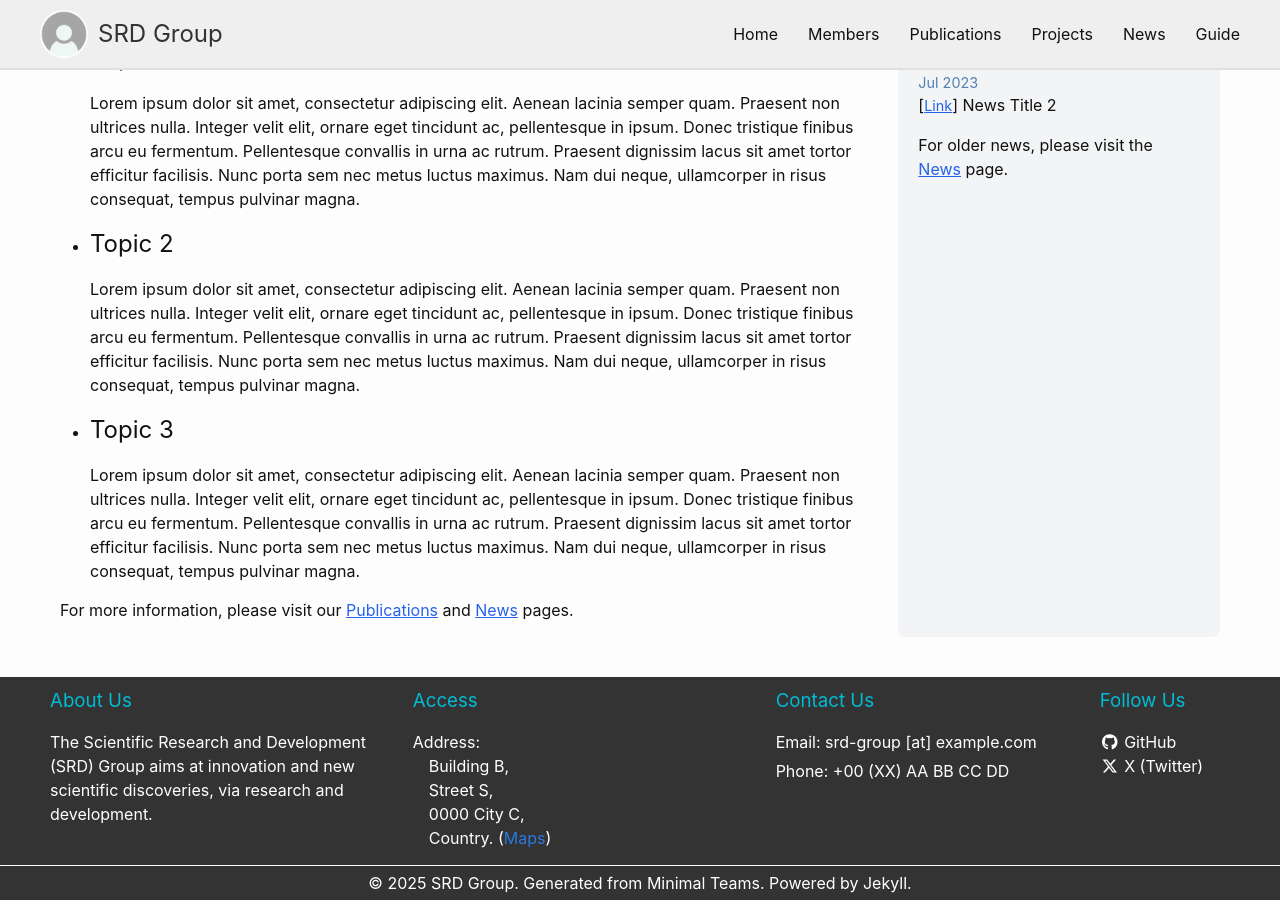
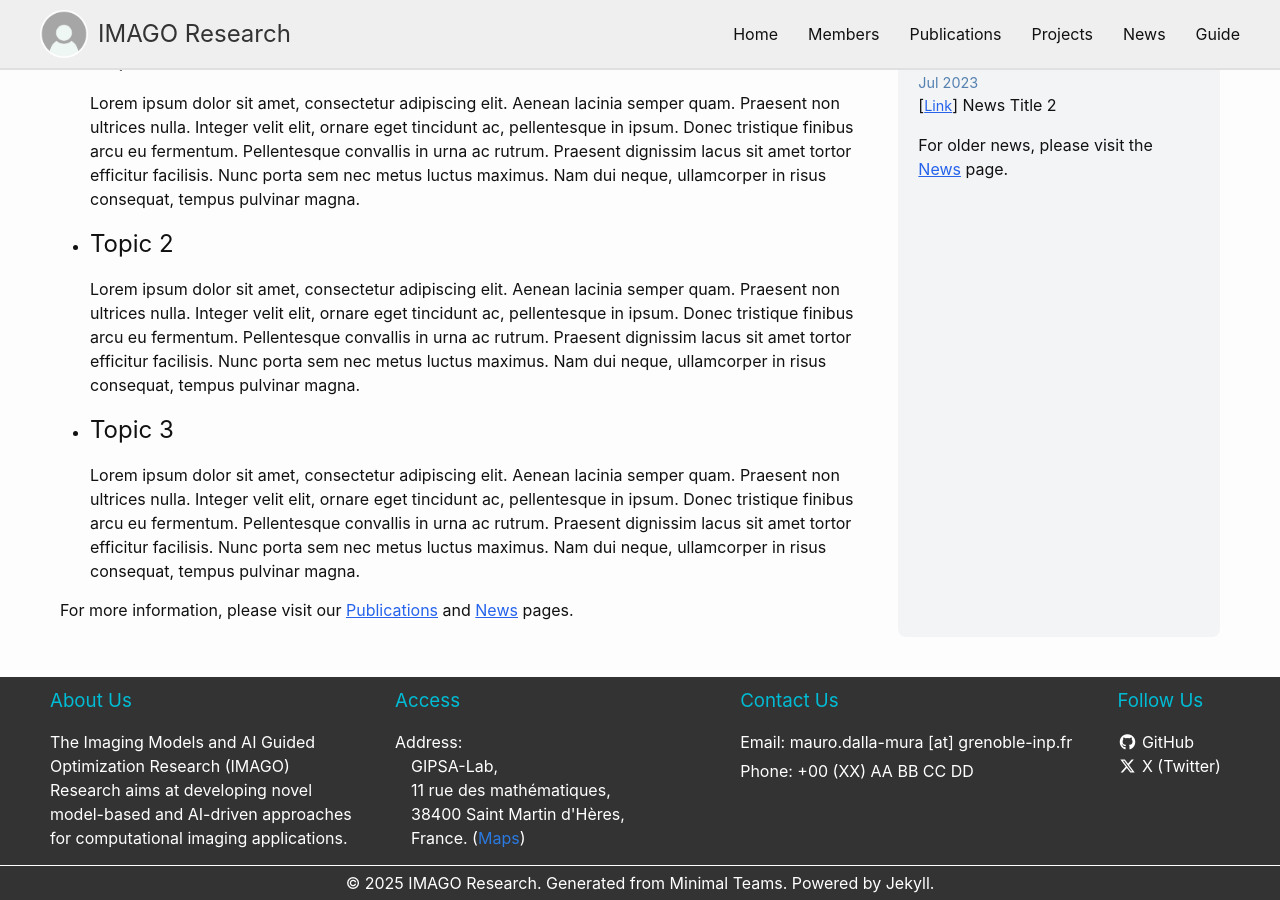
Before and after one commit to imago-rg/imago-rg.github.io, a Jekyll site: the page built from _pages_navbar/home.html, in a window 1280 px wide and 900 px high, scrolled down 855 px. Built offline with Jekyll 4.4.1, drawn with Linux system fonts in a browser that asks for light colours.

Commit message:
modify about us information

```diff
--- a/_config.yml
+++ b/_config.yml
@@ -4,11 +4,12 @@
 # Any modification on this file requires building again (via jekyll build or jekyll serve).
 
 # SEO-related fields
-title: Scientific Research and Development Group
+title: Imaging Models and AI Guided Optimization Research
 description: >-
-  Developing novel approaches.
+  The Imaging Models and AI Guided Optimization Research (IMAGO) Research aims at developing
+    novel model-based and AI-driven approaches for computational imaging applications.
 author: Mohamad Jouni
-url: "mhmdjouni.github.io" # the base hostname & protocol for your site, e.g. http://example.com
+url: "imago-rg.github.io" # the base hostname & protocol for your site, e.g. http://example.com
 baseurl: "" # the subpath of your site, e.g. /blog
 
 # Build settings
--- a/_data/general.yml
+++ b/_data/general.yml
@@ -1,29 +1,33 @@
 name:
-  long: Scientific Research and Development
-  short: Scientific R&D
-  abbrv: SRD
-  lower: srd
-  full: Scientific Research and Development (SRD)
-  append: Group
-  title: SRD Group
+  long: Imaging Models and AI Guided Optimization
+  short: IMAGO
+  abbrv: IMAGO
+  lower: imago
+  full: Imaging Models and AI Guided Optimization (IMAGO)
+  append: Research
+  title: IMAGO Research
+
+footer_about_us: >-
+  The Imaging Models and AI Guided Optimization Research (IMAGO) Research aims at developing
+    novel model-based and AI-driven approaches for computational imaging applications.
 
 contact:
-  email: srd-group [at] example.com
+  email: mauro.dalla-mura [at] grenoble-inp.fr
   phone: "+00 (XX) AA BB CC DD"
 
 address:
-  building: "Building B"
-  street: "Street S"
-  city: "0000 City C"
-  country: "Country"
-  maps_link: https://www.google.com/maps
+  building: "GIPSA-Lab"
+  street: "11 rue des mathématiques"
+  city: "38400 Saint Martin d'Hères"
+  country: "France"
+  maps_link: https://maps.app.goo.gl/FBrCy3UUoeGah3Cx7
 
 social:
   GitHub:
-    link: https://github.com/mhmdjouni
+    link: https://github.com/imago-rg
     icon: fab fa-fw fa-github
   X (Twitter):
-    link: https://x.com/mhmdjouni
+    link: https://x.com/imago-rg
     icon: fab fa-fw fa-x-twitter
 
 images_dirs:
--- a/_includes/footer.html
+++ b/_includes/footer.html
@@ -4,7 +4,7 @@
       <!-- About Section -->
       <div class="footer-block-300px footer-block-common">
         <h3>About Us</h3>
-        <p>The {{ general.name.full }} {{ general.name.append }} aims at innovation and new scientific discoveries, via research and development.</p>
+        <p>{{- general.footer_about_us -}}</p>
       </div>
       <!-- Contact Information -->
       <div class="footer-block-300px footer-block-common">
```
Also changed, not shown: favicon.ico.
